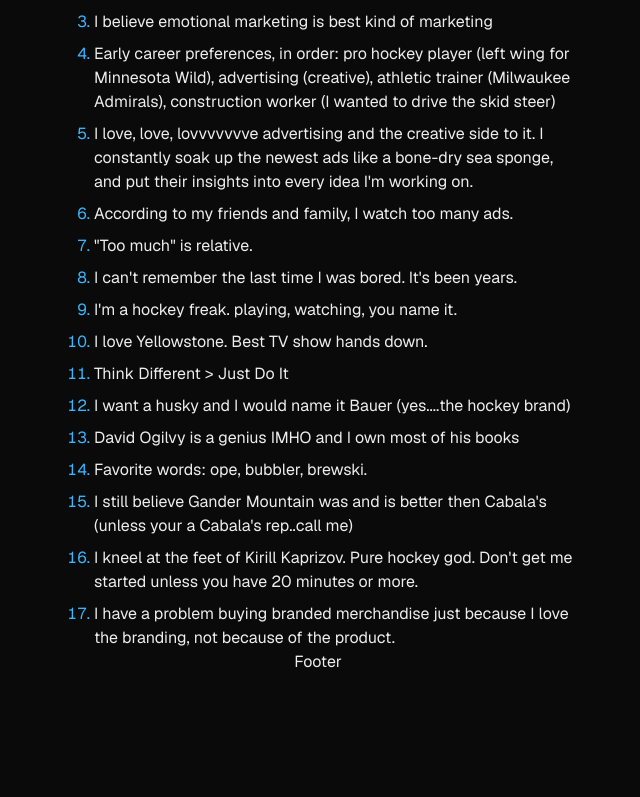
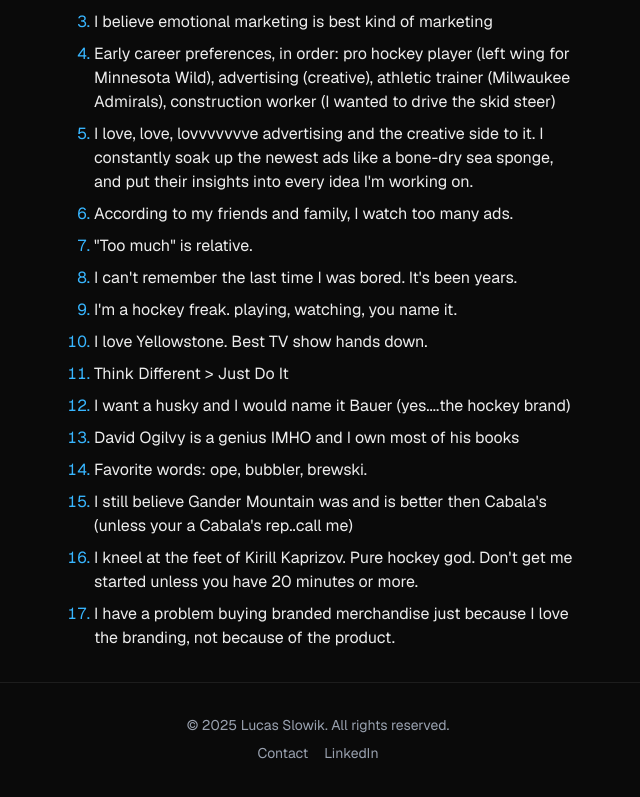
Before and after one commit to jslow421/lucas-web, a Next.js app in the folder website/: page / in a window 1280 px wide. Shown: the part 2321-3118 px from the top of the page, without its empty margins (322-962 px from the left). Before the commit the page ends 3075 px from the top, so only its background shows below. Built offline with nearby package versions, Linux system fonts and the light colour scheme.

Commit message:
Refactor footer layout and content for improved structure and accessibility

```diff
--- a/website/src/app/page.tsx
+++ b/website/src/app/page.tsx
@@ -31,8 +31,12 @@ export default function Home() {
         <Experience />
         <RandomThings />
       </main>
-      <footer className="row-start-3 flex gap-[24px] flex-wrap items-center justify-center">
-        Footer
+      <footer className="row-start-3 flex flex-col gap-2 items-center justify-center py-8 text-sm text-gray-400 w-full border-t border-[rgba(204,204,204,0.1)] mt-8">
+        <div>© {new Date().getFullYear()} Lucas Slowik. All rights reserved.</div>
+        <div className="flex gap-4">
+          <a href="mailto:lucas@email.com" className="hover:text-blue-400 transition-colors">Contact</a>
+          <a href="https://linkedin.com/in/your-profile" target="_blank" rel="noopener noreferrer" className="hover:text-blue-400 transition-colors">LinkedIn</a>
+        </div>
       </footer>
     </div>
   );
```
